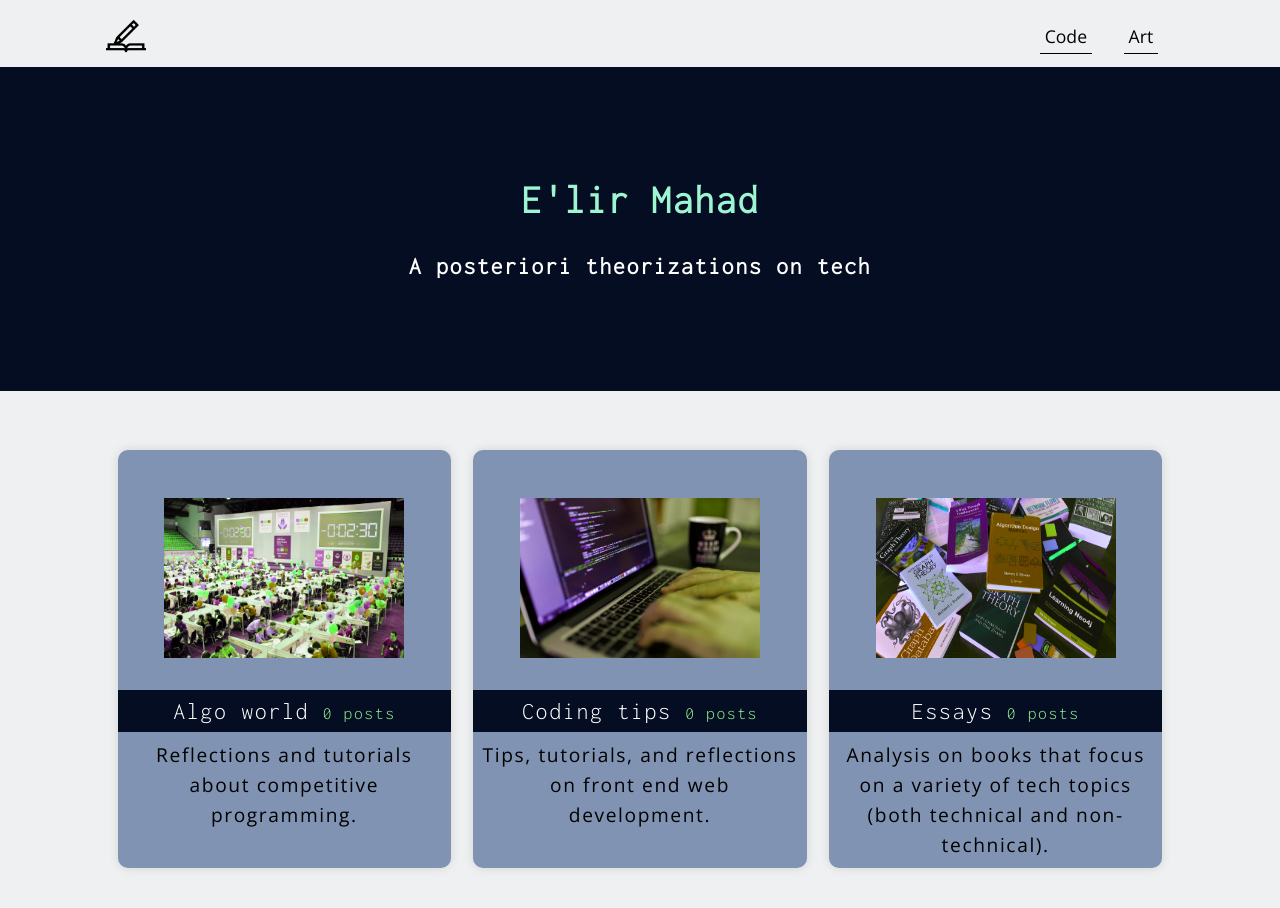
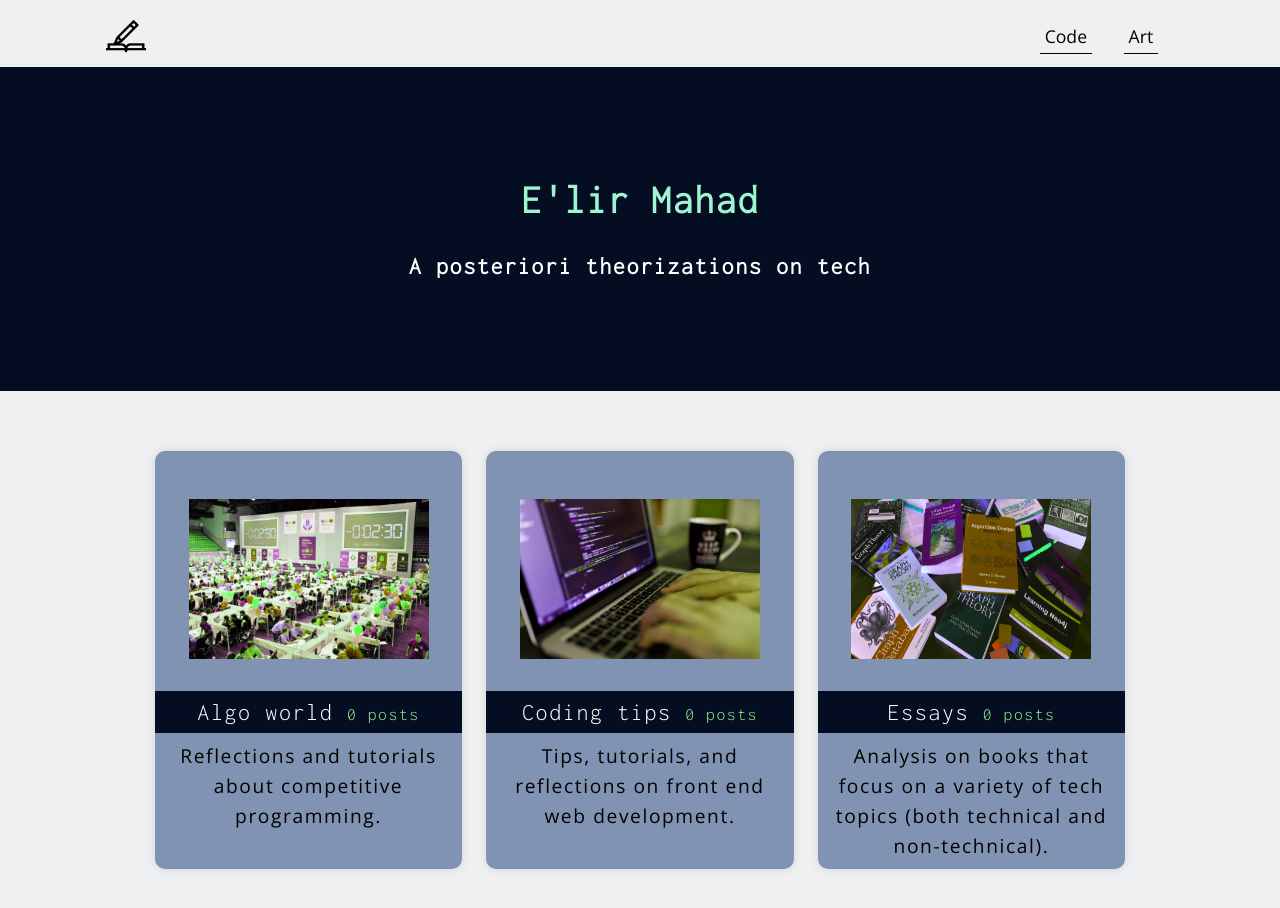
Before and after one commit to Elir-Mahad/oldsibecr, a React (Create React App) app: page / in a window 1280 px wide. Shown: the top 908 px of the page. Built offline with nearby package versions, Linux system fonts and the light colour scheme.

Commit message:
unable to add the react router will try it again now

```diff
--- a/package.json
+++ b/package.json
@@ -10,6 +10,8 @@
 		"gh-pages": "^3.1.0",
 		"react": "^17.0.1",
 		"react-dom": "^17.0.1",
+		"react-router": "^5.2.0",
+		"react-router-dom": "^5.2.0",
 		"react-scripts": "4.0.1",
 		"web-vitals": "^0.2.4"
 	},
--- a/src/App.js
+++ b/src/App.js
@@ -1,6 +1,8 @@
 import "./App.css";
 import FirstBox from "./index_components/FirstBox";
 import BlogTopics from "./index_components/BlogTopics";
+//
+// import { BrowserRouter as Router, Switch, Route } from "react-router-dom";
 
 function App() {
 	return (
--- a/src/index_components/BlogTopics.css
+++ b/src/index_components/BlogTopics.css
@@ -18,7 +18,7 @@
 .blog_topics .container {
 	-webkit-box-shadow: 0px 0px 10px lightgrey;
 	box-shadow: 0px 0px 10px lightgrey;
-	width: calc((100% / 3) - 3%);
+	width: calc((87% / 3) - 3%);
 	margin: 1%;
 	background-color: #8193b2;
 	border-radius: 10px;
--- a/src/index_components/BlogTopics.js
+++ b/src/index_components/BlogTopics.js
@@ -1,14 +1,16 @@
 import React from "react";
 import "./BlogTopics.css";
+//
+// import { BrowserRouter as Router, Switch, Route } from "react-router-dom";
+
+//
 import codingtheory from "../assets/codingtheory.png";
 import codingtips from "../assets/codingtips.jpeg";
 import competitiveprogramming from "../assets/competitiveprogramming.jpg";
 
 function BlogTopics() {
 	return (
-		<div>
 		<section className="blog_topics">
-				<div className="wrapper">
 			<section className="flex-container">
 				<div className="container algo">
 					<img
@@ -63,9 +65,7 @@ function BlogTopics() {
 					</div>
 				</div>
 			</section>
-				</div>
 		</section>
-		</div>
 	);
 }
 
```
Also changed, not shown: src/webdev_components/DevIndex.js (added, +12 -0 lines), src/webdev_components/DevIndex.css (added), 2 other files (tests, documents, lock files or other folders). Lines whose indentation alone changed are shown as unchanged.
